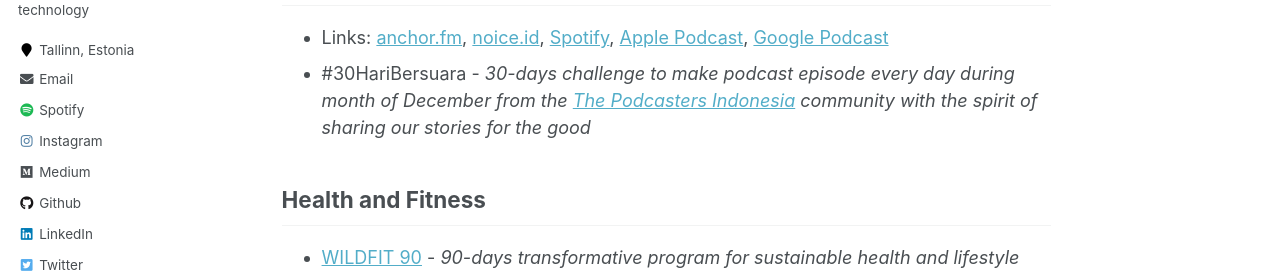
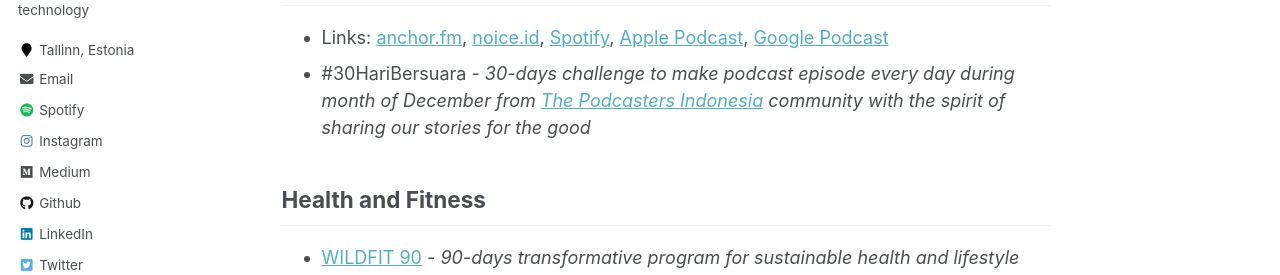
Before and after one commit to enliktjioe/enliktjioe.github.io, a Jekyll site: the page built from _pages/about.md, in a window 1280 px wide and 900 px high. Shown: the part 375-650 px from the top of the window. Built offline with Jekyll 4.4.1, drawn with Linux system fonts in a browser that asks for light colours.

Commit message:
minor typo fix

```diff
--- a/_pages/about.md
+++ b/_pages/about.md
@@ -16,7 +16,7 @@ A lifelong learner who wants to improve the quality of people's lives using data
 ## December 2023 - Enlik  Tjioe Podcast
 
 - Links: [anchor.fm](https://anchor.fm/enlik), [noice.id](https://open.noice.id/catalog/9ac93624-fc64-4560-ab0f-eb3546c5bb2b), [Spotify](https://open.spotify.com/show/0YhurGkzyOZ8lVD9QGvXk1), [Apple Podcast](https://podcasts.apple.com/podcast/id1513036446), [Google Podcast](https://www.google.com/podcasts?feed=aHR0cHM6Ly9hbmNob3IuZm0vcy8xMWM4Y2U1Yy9wb2RjYXN0L3Jzcw==)
-- #30HariBersuara - *30-days challenge to make podcast episode every day during month of December from the [The Podcasters Indonesia](https://www.instagram.com/thepodcasters.id) community with the spirit of sharing our stories for the good*
+- #30HariBersuara - *30-days challenge to make podcast episode every day during month of December from [The Podcasters Indonesia](https://www.instagram.com/thepodcasters.id) community with the spirit of sharing our stories for the good*
 
 ## Health and Fitness
 
```
